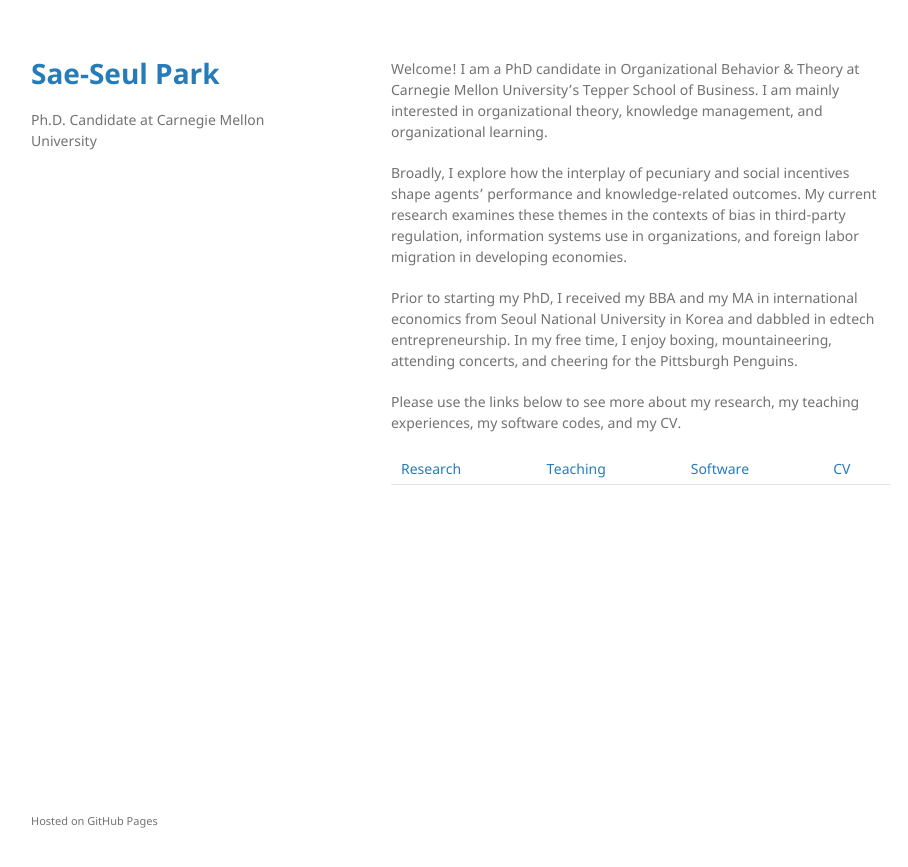
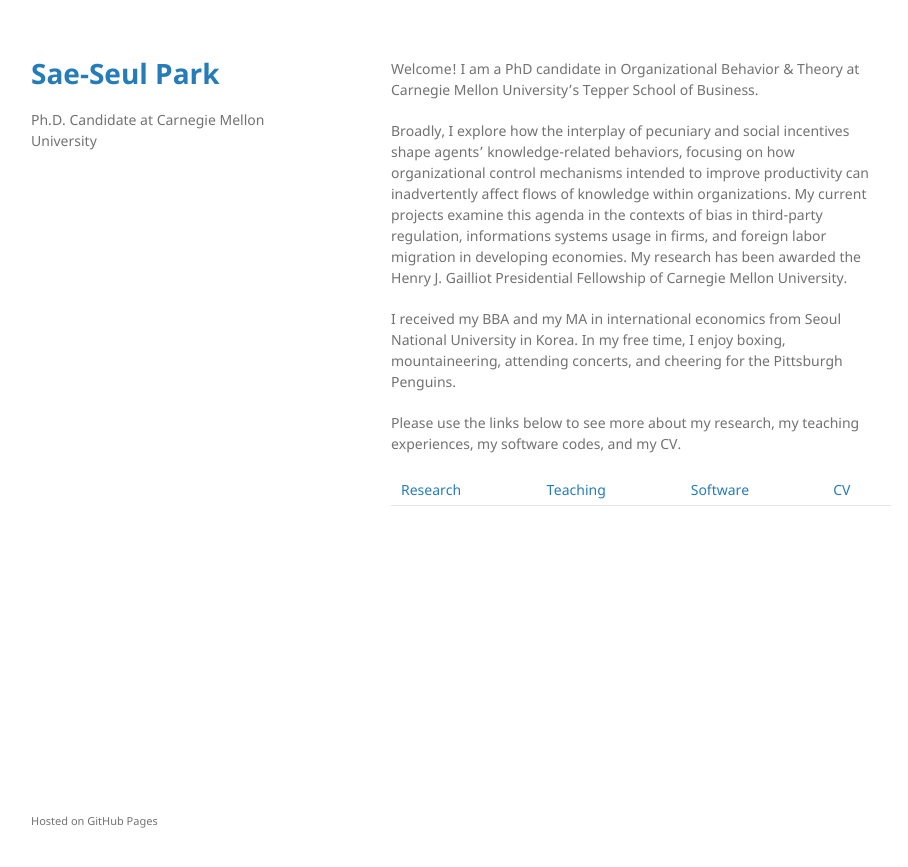
Before and after one commit to saepark/saepark.github.io, a Jekyll site: the page built from index.md, in a window 1280 px wide. Shown: the top 867 px of the page, without its empty margins (179-1087 px from the left). Built offline with Jekyll 4.4.1, drawn with Linux system fonts in a browser that asks for light colours; our own code applies the rules of GitHub Pages for plain Markdown files.

Commit message:
Update index.md

```diff
--- a/index.md
+++ b/index.md
@@ -1,8 +1,8 @@
-Welcome! I am a PhD candidate in Organizational Behavior & Theory at Carnegie Mellon University's Tepper School of Business. I am mainly interested in organizational theory, knowledge management, and organizational learning.
+Welcome! I am a PhD candidate in Organizational Behavior & Theory at Carnegie Mellon University's Tepper School of Business.
 
-Broadly, I explore how the interplay of pecuniary and social incentives shape agents' performance and knowledge-related outcomes. My current research examines these themes in the contexts of bias in third-party regulation, information systems use in organizations, and foreign labor migration in developing economies.
+Broadly, I explore how the interplay of pecuniary and social incentives shape agents' knowledge-related behaviors, focusing on how organizational control mechanisms intended to improve productivity can inadvertently affect flows of knowledge within organizations. My current projects examine this agenda in the contexts of bias in third-party regulation, informations systems usage in firms, and foreign labor migration in developing economies. My research has been awarded the Henry J. Gailliot Presidential Fellowship of Carnegie Mellon University.
 
-Prior to starting my PhD, I received my BBA and my MA in international economics from Seoul National University in Korea and dabbled in edtech entrepreneurship. In my free time, I enjoy boxing, mountaineering, attending concerts, and cheering for the Pittsburgh Penguins.
+I received my BBA and my MA in international economics from Seoul National University in Korea. In my free time, I enjoy boxing, mountaineering, attending concerts, and cheering for the Pittsburgh Penguins.
 
 Please use the links below to see more about my research, my teaching experiences, my software codes, and my CV.
 
```
